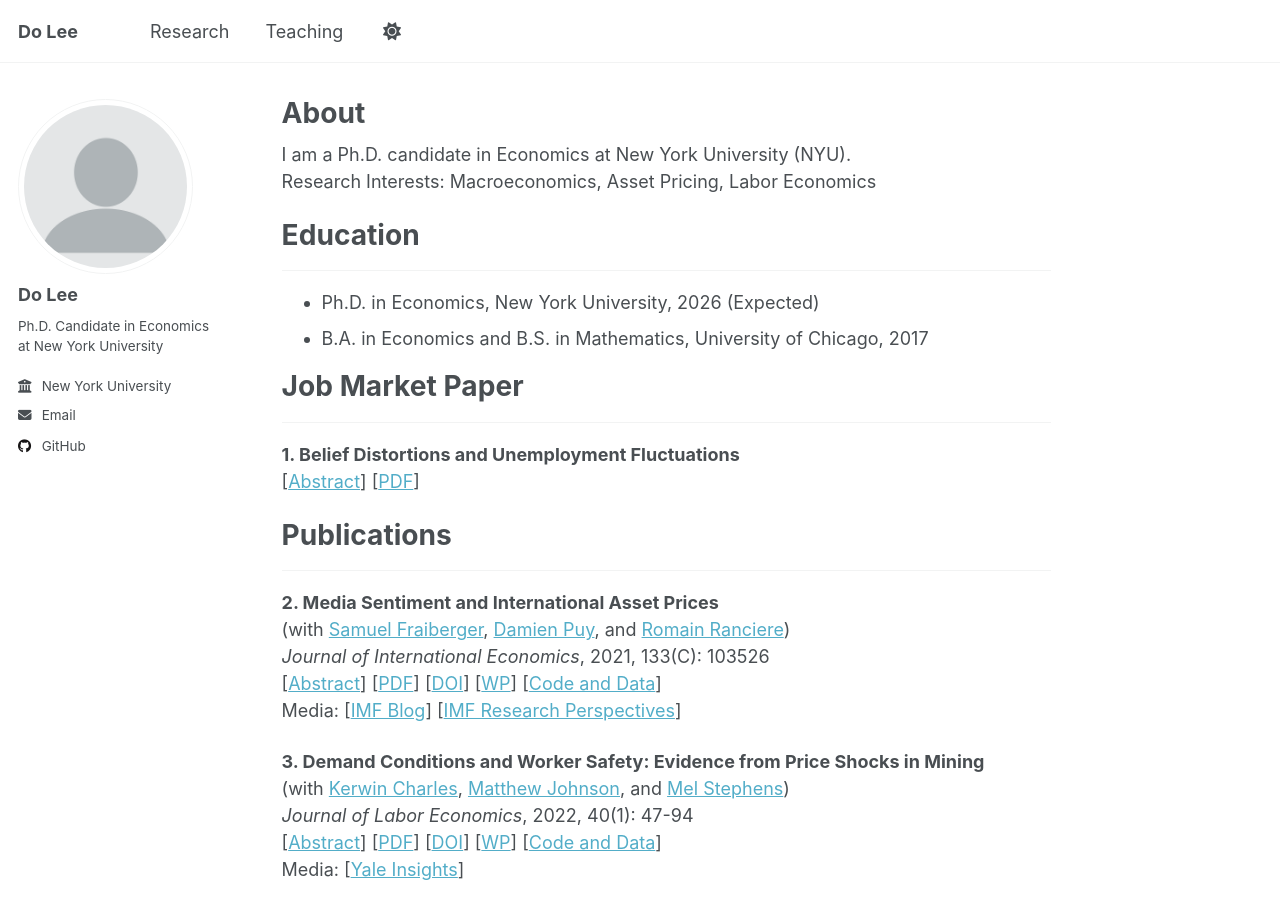
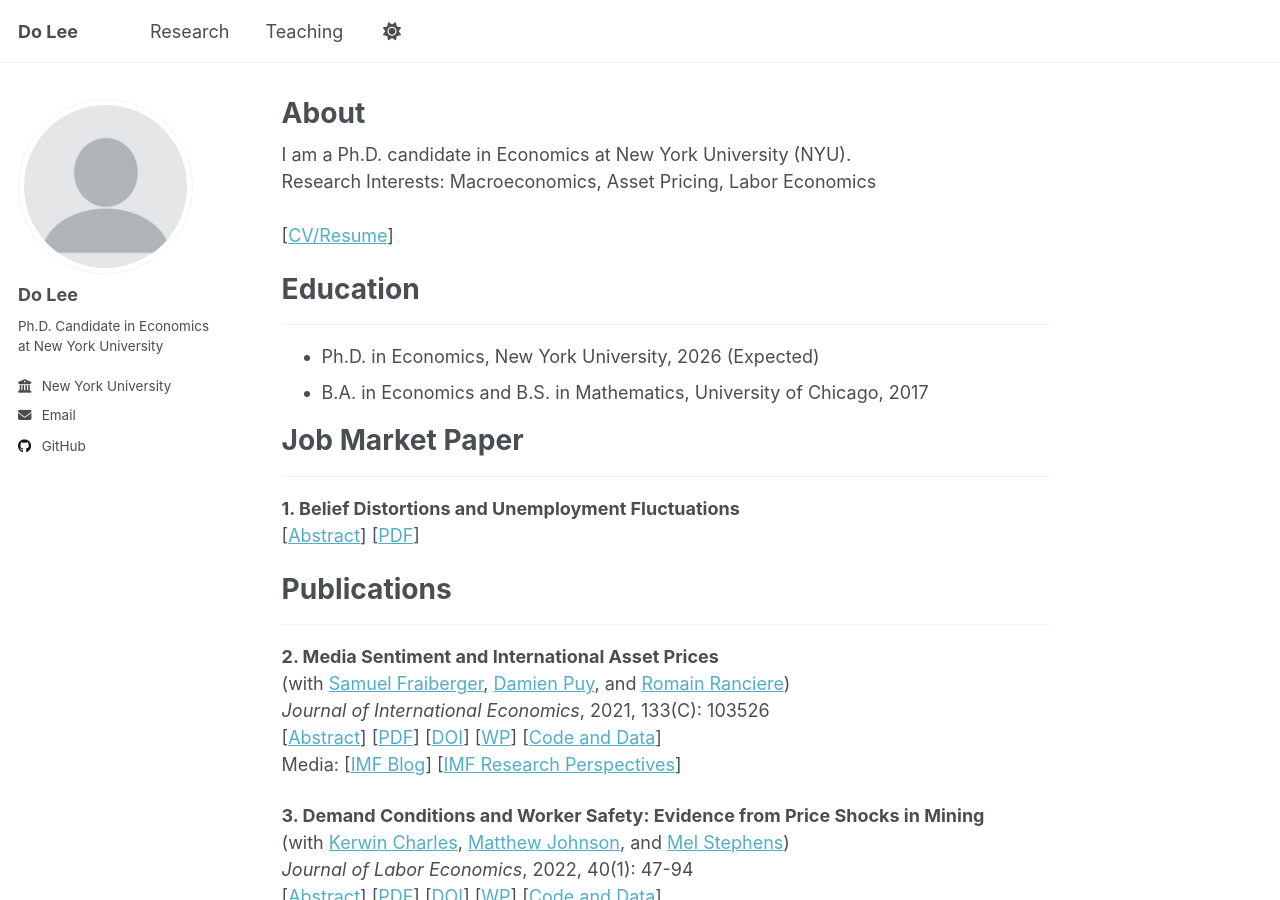
Before and after one commit to doqlee/doqlee.github.io, a Jekyll site: the page built from _pages/main.md, in a window 1280 px wide and 900 px high. Built offline with Jekyll 4.4.1, drawn with Linux system fonts in a browser that asks for light colours.

Commit message:
Update main.md

```diff
--- a/_pages/main.md
+++ b/_pages/main.md
@@ -8,8 +8,10 @@ redirect_from:
   - /about.html
 ---
 
-I am a Ph.D. candidate in Economics at New York University (NYU). <br>
-Research Interests: Macroeconomics, Asset Pricing, Labor Economics
+I am a Ph.D. candidate in Economics at New York University (NYU). \
+Research Interests: Macroeconomics, Asset Pricing, Labor Economics \
+\
+\[[CV/Resume](../CV_Do_Lee.pdf)\]
 
 Education
 =========
```
